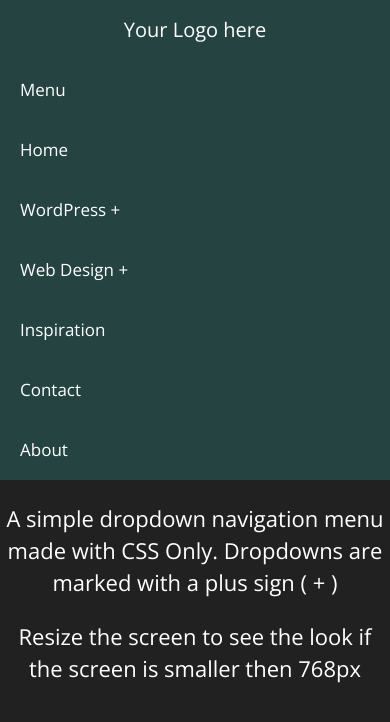
After one commit to Roger963/ADCY, a Django app: template entidad/templates/plantilla.html in a window 390 px wide, after a click on "Menu". The commit adds this page. Shown: the top 722 px of the page. Run offline with Django 4.2, Linux system fonts and the light colour scheme; the template is opened without the code that fills it, so the values that code supplies are empty.

Commit message:
vista con herencia

```diff
--- /dev/null
+++ b/entidad/templates/navar.html
@@ -0,0 +1,327 @@
+<meta name="viewport" content="width=device-width, initial-scale=1">
+<link rel="stylesheet" href="style.css">
+<nav>
+    <div id="logo">Your Logo here</div>
+
+    <label for="drop" class="toggle">Menu</label>
+    <input type="checkbox" id="drop" />
+        <ul class="menu">
+            <li><a href="#">Home</a></li>
+            <li>
+                <!-- First Tier Drop Down -->
+                <label for="drop-1" class="toggle">WordPress +</label>
+                <a href="#">WordPress</a>
+                <input type="checkbox" id="drop-1"/>
+                <ul>
+                    <li><a href="#">Themes and stuff</a></li>
+                    <li><a href="#">Plugins</a></li>
+                    <li><a href="#">Tutorials</a></li>
+                </ul>
+
+            </li>
+            <li>
+
+            <!-- First Tier Drop Down -->
+            <label for="drop-2" class="toggle">Web Design +</label>
+            <a href="#">Web Design</a>
+            <input type="checkbox" id="drop-2"/>
+            <ul>
+                <li><a href="#">Resources</a></li>
+                <li><a href="#">Links</a></li>
+                <li>
+
+                <!-- Second Tier Drop Down -->
+                <label for="drop-3" class="toggle">Tutorials +</label>
+                <a href="#">Tutorials</a>
+                <input type="checkbox" id="drop-3"/>
+
+                <ul>
+                    <li><a href="#">HTML/CSS</a></li>
+                    <li><a href="#">jQuery</a></li>
+                    <li><a href="#">Other</a></li>
+                </ul>
+                </li>
+            </ul>
+            </li>
+            <li><a href="#">Inspiration</a></li>
+            <li><a href="#">Contact</a></li>
+            <li><a href="#">About</a></li>
+        </ul>
+    </nav>
+
+
+    <p> A simple dropdown navigation menu made with CSS Only. Dropdowns are marked with a plus sign ( + )</p>
+    <p> Resize the screen to see the look if the screen is smaller then 768px </p>
+<style>
+    /* CSS Document */
+
+@import url(https://fonts.googleapis.com/css?family=Open+Sans);
+@import url(https://fonts.googleapis.com/css?family=Bree+Serif);
+
+body {
+	background: #212121;
+	font-size:22px;
+	line-height: 32px;
+	color: #ffffff;
+	margin: 0;
+	padding: 0;
+	word-wrap:break-word !important;
+	font-family: 'Open Sans', sans-serif;
+	}
+
+h1 {
+	font-size: 60px;
+	text-align: center;
+	color: #FFF;
+}
+
+h3 {
+	font-size: 30px;
+	line-height: 34px;
+	text-align: center;
+	color: #FFF;
+}
+
+h3 a {
+	color: #FFF;
+}
+
+a {
+	color: #FFF;
+}
+
+h1 {
+	margin-top: 100px;
+	text-align:center;
+	font-size:60px;
+	line-height: 70px;
+	font-family: 'Bree Serif', 'serif';
+	}
+
+#container {
+	margin: 0 auto;
+	max-width: 890px;
+}
+
+p {
+	text-align: center;
+}
+
+.toggle,
+[id^=drop] {
+	display: none;
+}
+
+/* Giving a background-color to the nav container. */
+nav {
+	margin:0;
+	padding: 0;
+	background-color: #254441;
+}
+
+#logo {
+	display: block;
+	padding: 0 30px;
+	float: left;
+	font-size:20px;
+	line-height: 60px;
+}
+
+/* Since we'll have the "ul li" "float:left"
+ * we need to add a clear after the container. */
+
+nav:after {
+	content:"";
+	display:table;
+	clear:both;
+}
+
+/* Removing padding, margin and "list-style" from the "ul",
+ * and adding "position:reltive" */
+nav ul {
+	float: right;
+	padding:0;
+	margin:0;
+	list-style: none;
+	position: relative;
+	}
+
+/* Positioning the navigation items inline */
+nav ul li {
+	margin: 0px;
+	display:inline-block;
+	float: left;
+	background-color: #254441;
+	}
+
+/* Styling the links */
+nav a {
+	display:block;
+	padding:14px 20px;
+	color:#FFF;
+	font-size:17px;
+	text-decoration:none;
+}
+
+
+nav ul li ul li:hover { background: #000000; }
+
+/* Background color change on Hover */
+nav a:hover {
+	background-color: #000000;
+}
+
+/* Hide Dropdowns by Default
+ * and giving it a position of absolute */
+nav ul ul {
+	display: none;
+	position: absolute;
+	/* has to be the same number as the "line-height" of "nav a" */
+	top: 60px;
+}
+
+/* Display Dropdowns on Hover */
+nav ul li:hover > ul {
+	display:inherit;
+}
+
+/* Fisrt Tier Dropdown */
+nav ul ul li {
+	width:170px;
+	float:none;
+	display:list-item;
+	position: relative;
+}
+
+/* Second, Third and more Tiers
+ * We move the 2nd and 3rd etc tier dropdowns to the left
+ * by the amount of the width of the first tier.
+*/
+nav ul ul ul li {
+	position: relative;
+	top:-60px;
+	/* has to be the same number as the "width" of "nav ul ul li" */
+	left:170px;
+}
+
+
+/* Change ' +' in order to change the Dropdown symbol */
+li > a:after { content:  ' +'; }
+li > a:only-child:after { content: ''; }
+
+
+/* Media Queries
+--------------------------------------------- */
+
+@media all and (max-width : 768px) {
+
+	#logo {
+		display: block;
+		padding: 0;
+		width: 100%;
+		text-align: center;
+		float: none;
+	}
+
+	nav {
+		margin: 0;
+	}
+
+	/* Hide the navigation menu by default */
+	/* Also hide the  */
+	.toggle + a,
+	.menu {
+		display: none;
+	}
+
+	/* Stylinf the toggle lable */
+	.toggle {
+		display: block;
+		background-color: #254441;
+		padding:14px 20px;
+		color:#FFF;
+		font-size:17px;
+		text-decoration:none;
+		border:none;
+	}
+
+	.toggle:hover {
+		background-color: #000000;
+	}
+
+	/* Display Dropdown when clicked on Parent Lable */
+	[id^=drop]:checked + ul {
+		display: block;
+	}
+
+	/* Change menu item's width to 100% */
+	nav ul li {
+		display: block;
+		width: 100%;
+		}
+
+	nav ul ul .toggle,
+	nav ul ul a {
+		padding: 0 40px;
+	}
+
+	nav ul ul ul a {
+		padding: 0 80px;
+	}
+
+	nav a:hover,
+ 	nav ul ul ul a {
+		background-color: #000000;
+	}
+
+	nav ul li ul li .toggle,
+	nav ul ul a,
+  nav ul ul ul a{
+		padding:14px 20px;
+		color:#FFF;
+		font-size:17px;
+	}
+
+
+	nav ul li ul li .toggle,
+	nav ul ul a {
+		background-color: #212121;
+	}
+
+	/* Hide Dropdowns by Default */
+	nav ul ul {
+		float: none;
+		position:static;
+		color: #ffffff;
+		/* has to be the same number as the "line-height" of "nav a" */
+	}
+
+	/* Hide menus on hover */
+	nav ul ul li:hover > ul,
+	nav ul li:hover > ul {
+		display: none;
+	}
+
+	/* Fisrt Tier Dropdown */
+	nav ul ul li {
+		display: block;
+		width: 100%;
+	}
+
+	nav ul ul ul li {
+		position: static;
+		/* has to be the same number as the "width" of "nav ul ul li" */
+
+	}
+
+}
+
+@media all and (max-width : 330px) {
+
+	nav ul li {
+		display:block;
+		width: 94%;
+	}
+
+}
+</style>
--- /dev/null
+++ b/entidad/templates/plantilla.html
@@ -0,0 +1,21 @@
+<!DOCTYPE html>
+<html lang="en">
+<head>
+    <meta charset="UTF-8">
+    <meta http-equiv="X-UA-Compatible" content="IE=edge">
+    <meta name="viewport" content="width=device-width, initial-scale=1.0">
+    <title>
+        {% block title %} {% endblock %}
+    </title>
+</head>
+<body>
+
+
+    {% include 'navar.html' %}
+
+
+    {% block content %}
+
+    {% endblock %}
+</body>
+</html>
```
Also changed, not shown: entidad/templates/form.html (added, +32 -0 lines), entidad/templates/index.html (+1 -31 lines).
